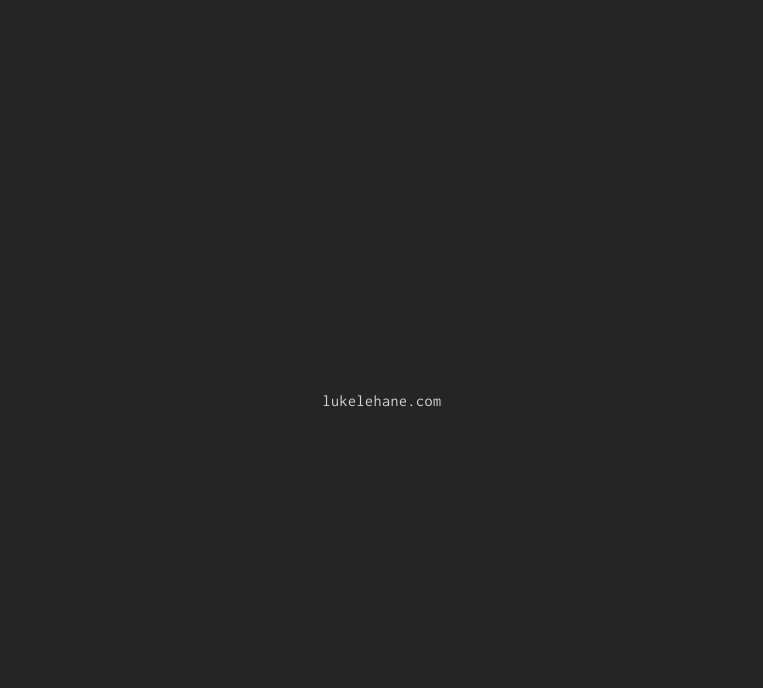
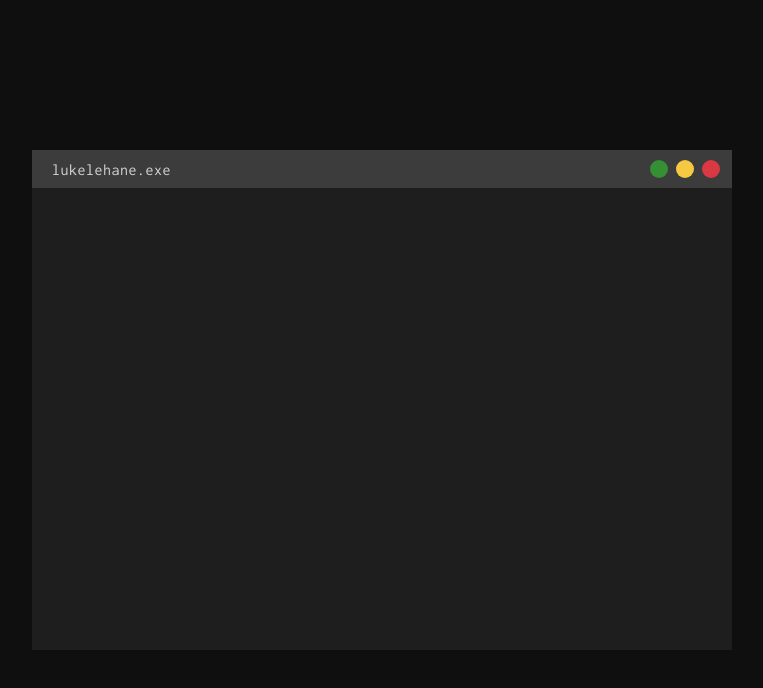
Before and after one commit to lehanism/codesite, a plain HTML site: page index.html in a window 1280 px wide. Shown: the whole page, without its empty margins (258-1021 px from the left). Drawn offline with Linux system fonts and the light colour scheme.

Commit message:
got the code style box and cool buttons going on

```diff
--- a/css/styles.css
+++ b/css/styles.css
@@ -5,7 +5,9 @@ html {
 body {
     font-family: 'Inconsolata', monospace;
     background-color: #252526;
+    background-color: rgb(15, 15, 15);
     color: #d4d4d4;
+
     letter-spacing: .5px;
     display: flex;
     align-items: center;
@@ -13,3 +15,73 @@ body {
     height: 100%;
     margin: 0;
 }
+
+.box {
+    background-color: #1e1e1e;
+    width: 700px;
+    height: 500px;
+}
+
+.box__header {
+    display: flex;
+    align-items: center;
+    justify-content: space-between;
+    background-color: #3c3c3c;
+    height: 38px;
+    padding: 0 8px 0 20px;
+
+}
+
+.box__header p {
+    margin: 0;
+}
+
+.circles {
+    display: flex;
+}
+
+.circle {
+    width: 18px;
+    height: 18px;
+    margin: 4px;
+    background-color: #1e1e1e;
+    border-radius: 18px;
+    border: 0;
+    cursor: pointer;
+}
+
+.red {
+    background-color: #da3843;
+}
+
+.red:hover {
+    background-color: #d2222d;
+
+    -webkit-box-shadow: 0px 0px 30px 12px rgba(210,34,45,.3);
+    -moz-box-shadow: 0px 0px 30px 12px rgba(210,34,45,.3);
+    box-shadow: 0px 0px 30px 12px rgba(210,34,45,.3);
+}
+
+.amber {
+    background-color: #f7c942;
+}
+
+.amber:hover {
+    background-color: #ffbf00;
+
+    -webkit-box-shadow: 0px 0px 30px 12px rgba(255,191,0,.3);
+    -moz-box-shadow: 0px 0px 30px 12px rgba(255,191,05,.3);
+    box-shadow: 0px 0px 30px 12px rgba(255,191,0,.3);
+}
+
+.green {
+    background-color: #358f35;
+}
+
+.green:hover {
+    background-color: #238823;
+
+    -webkit-box-shadow: 0px 0px 30px 12px rgba(35,136,35,.3);
+    -moz-box-shadow: 0px 0px 30px 12px rgba(35,136,35,.3);
+    box-shadow: 0px 0px 30px 12px rgba(35,136,35,.3);
+}
--- a/index.html
+++ b/index.html
@@ -10,7 +10,16 @@
 </head>
 
 <body>
-    <p>lukelehane.com</p>
+    <div class="box">
+        <div class="box__header">
+            <p>lukelehane.exe</p>
+            <div class="circles">
+                <button class="circle green"></button>
+                <button class="circle amber"></button>
+                <button class="circle red"></button>
+            </div>
+        </div>
+    </div>
 </body>
 
 </html>
```
